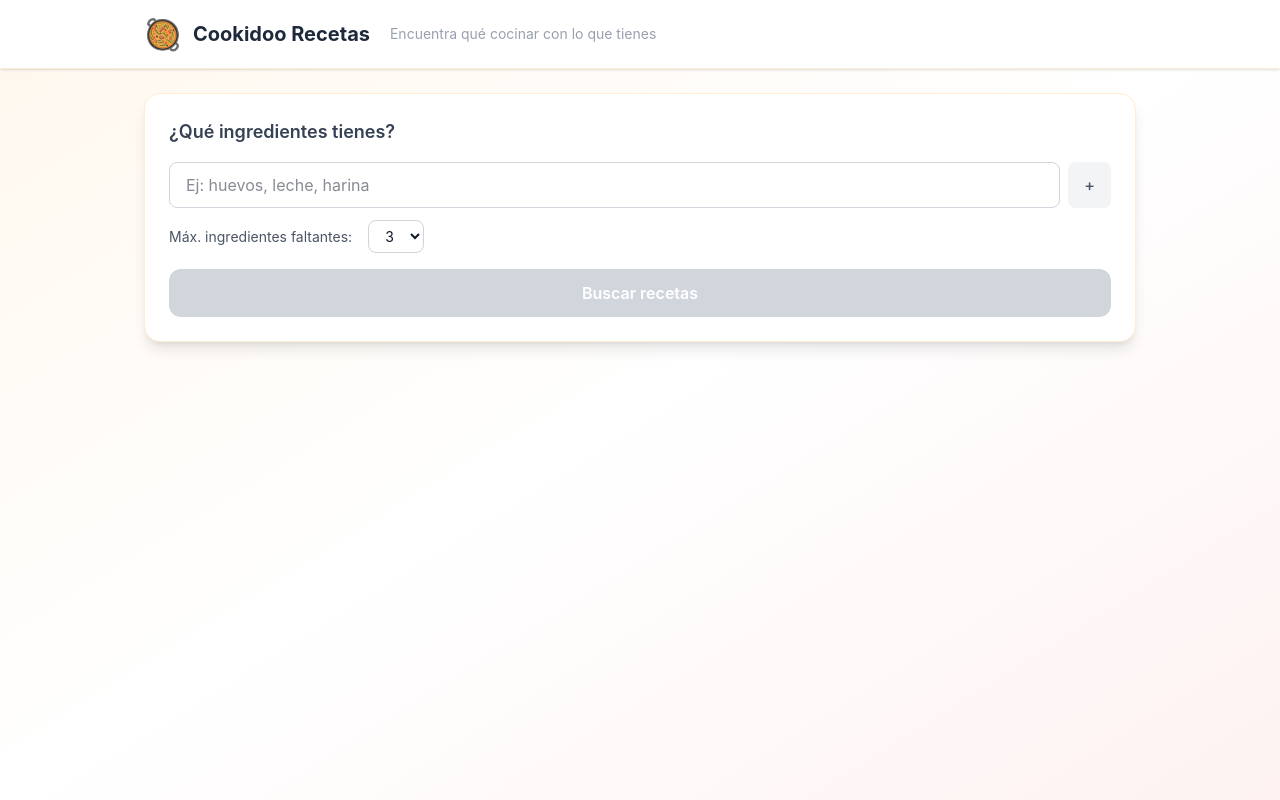
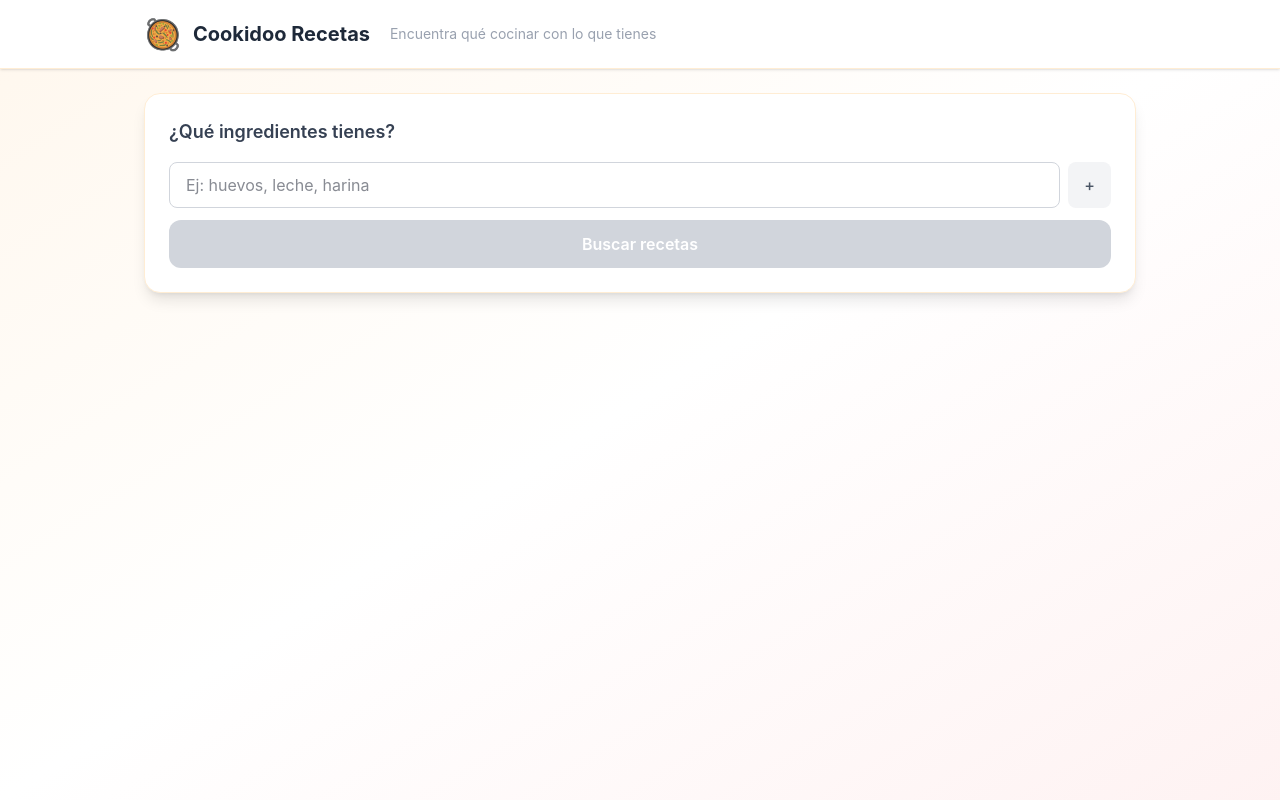
Before and after one commit to syunusic/cookidoo-scraper, a React (Vite) app in the folder frontend/: page / in a window 1280 px wide. Built offline with nearby package versions, Linux system fonts and the light colour scheme.

Commit message:
feat: remove max_missing filter from UI, show matched/total instead of percentage

```diff
--- a/frontend/src/components/IngredientSearch.jsx
+++ b/frontend/src/components/IngredientSearch.jsx
@@ -4,7 +4,6 @@ import { suggestIngredients } from '../api'
 export default function IngredientSearch({ onSearch, loading }) {
   const [input, setInput] = useState('')
   const [ingredients, setIngredients] = useState([])
-  const [maxMissing, setMaxMissing] = useState(3)
   const [suggestions, setSuggestions] = useState([])
   const [selectedSuggestion, setSelectedSuggestion] = useState(-1)
   const [showSuggestions, setShowSuggestions] = useState(false)
@@ -89,7 +88,7 @@ export default function IngredientSearch({ onSearch, loading }) {
   const handleSubmit = (e) => {
     e.preventDefault()
     if (ingredients.length === 0) return
-    onSearch(ingredients, { maxMissing })
+    onSearch(ingredients, {})
   }
 
   return (
@@ -158,21 +157,6 @@ export default function IngredientSearch({ onSearch, loading }) {
           </div>
         )}
 
-        <div className="flex items-center gap-4 mb-4">
-          <label className="text-sm text-gray-600">
-            Máx. ingredientes faltantes:
-          </label>
-          <select
-            value={maxMissing}
-            onChange={(e) => setMaxMissing(Number(e.target.value))}
-            className="px-3 py-1.5 border border-gray-300 rounded-lg text-sm"
-          >
-            {[0, 1, 2, 3, 4, 5].map(n => (
-              <option key={n} value={n}>{n}</option>
-            ))}
-          </select>
-        </div>
-
         <button
           type="submit"
           disabled={ingredients.length === 0 || loading}
--- a/frontend/src/components/RecipeList.jsx
+++ b/frontend/src/components/RecipeList.jsx
@@ -26,7 +26,7 @@ export default function RecipeList({ results, onRecipeClick, onBack }) {
       <div className="space-y-3">
         {results.map((result) => {
           const r = result.recipe
-          const matchPct = Math.round(result.match_score * 100)
+          const pct = Math.round((result.matched_ingredients / result.total_ingredients) * 100)
 
           return (
             <div
@@ -52,18 +52,18 @@ export default function RecipeList({ results, onRecipeClick, onBack }) {
                   </div>
 
                   <div className="mt-2 flex items-center gap-3">
-                    <div className="flex items-center gap-1">
-                      <div className="h-2 w-24 bg-gray-200 rounded-full overflow-hidden">
-                        <div
-                          className="h-full bg-green-500 rounded-full"
-                          style={{ width: `${matchPct}%` }}
-                        />
-                      </div>
-                      <span className="text-xs text-gray-500">{matchPct}%</span>
+                    <span className="text-sm font-medium text-gray-700">
+                      {result.matched_ingredients}/{result.total_ingredients}
+                    </span>
+                    <div className="flex-1 h-2 bg-gray-200 rounded-full overflow-hidden max-w-24">
+                      <div
+                        className="h-full bg-green-500 rounded-full"
+                        style={{ width: `${pct}%` }}
+                      />
                     </div>
                     {result.missing_ingredients.length > 0 ? (
                       <span className="text-xs text-amber-600">
-                        Faltan: {result.missing_ingredients.length}
+                        Faltan {result.missing_ingredients.length}
                       </span>
                     ) : (
                       <span className="text-xs text-green-600 font-medium">
@@ -74,7 +74,7 @@ export default function RecipeList({ results, onRecipeClick, onBack }) {
 
                   {result.missing_ingredients.length > 0 && (
                     <div className="mt-1 text-xs text-gray-400 truncate">
-                      Te falta: {result.missing_ingredients.slice(0, 3).join(', ')}
+                      Falta: {result.missing_ingredients.slice(0, 3).join(', ')}
                       {result.missing_ingredients.length > 3 && '...'}
                     </div>
                   )}
```
